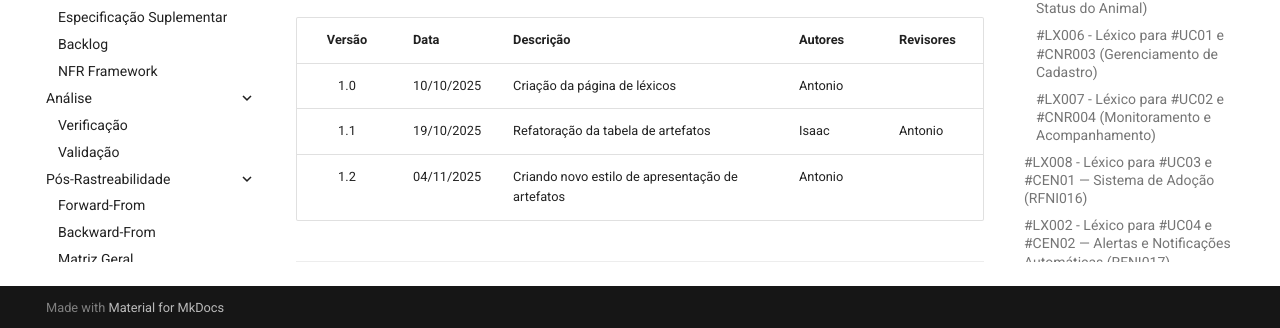
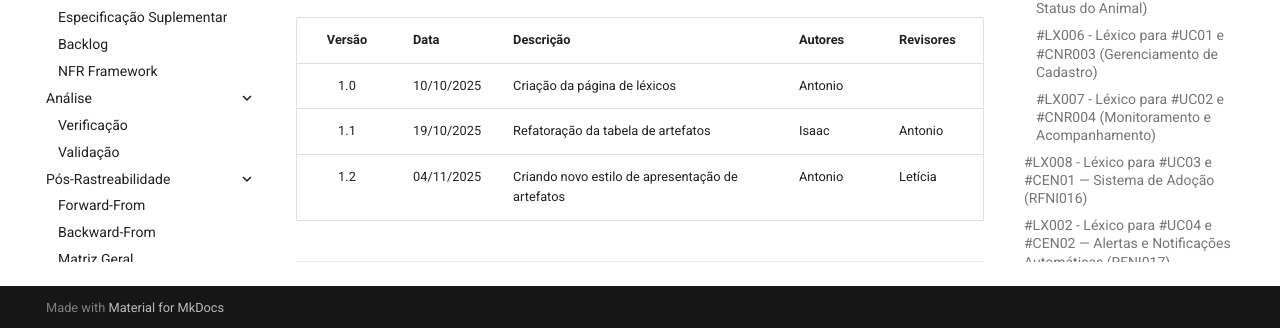
Before and after one commit to Requisitos-de-Software/2025.2-SinPatinhas, an MkDocs documentation site: the page built from docs/modelagem/lexicos.md, in a window 1280 px wide and 900 px high, scrolled down 13103 px. Shown: the part 569-897 px from the top of the window. Built offline with MkDocs 1.6.1 and Material for MkDocs 9.7.7, drawn with Linux system fonts in a browser that asks for light colours; comment, search, counter and statistics services are not loaded.

Commit message:
WIP - salvando alterações locais

```diff
--- a/docs/modelagem/lexicos.md
+++ b/docs/modelagem/lexicos.md
@@ -421,6 +421,6 @@ SERRANO, Milene; SERRANO, Maurício. *Requisitos de Software – Aula 10: Cenár
 |:------:|:-----------|:------------------------------------------|:--------|:-----------|
 | 1.0    | 10/10/2025 | Criação da página de léxicos  | Antonio |  |
 | 1.1 | 19/10/2025 | Refatoração da tabela de artefatos | Isaac | Antonio |
-| 1.2 | 04/11/2025 | Criando novo estilo de apresentação de artefatos | Antonio |  |
+| 1.2 | 04/11/2025 | Criando novo estilo de apresentação de artefatos | Antonio | Letícia |
 
 ---
```
